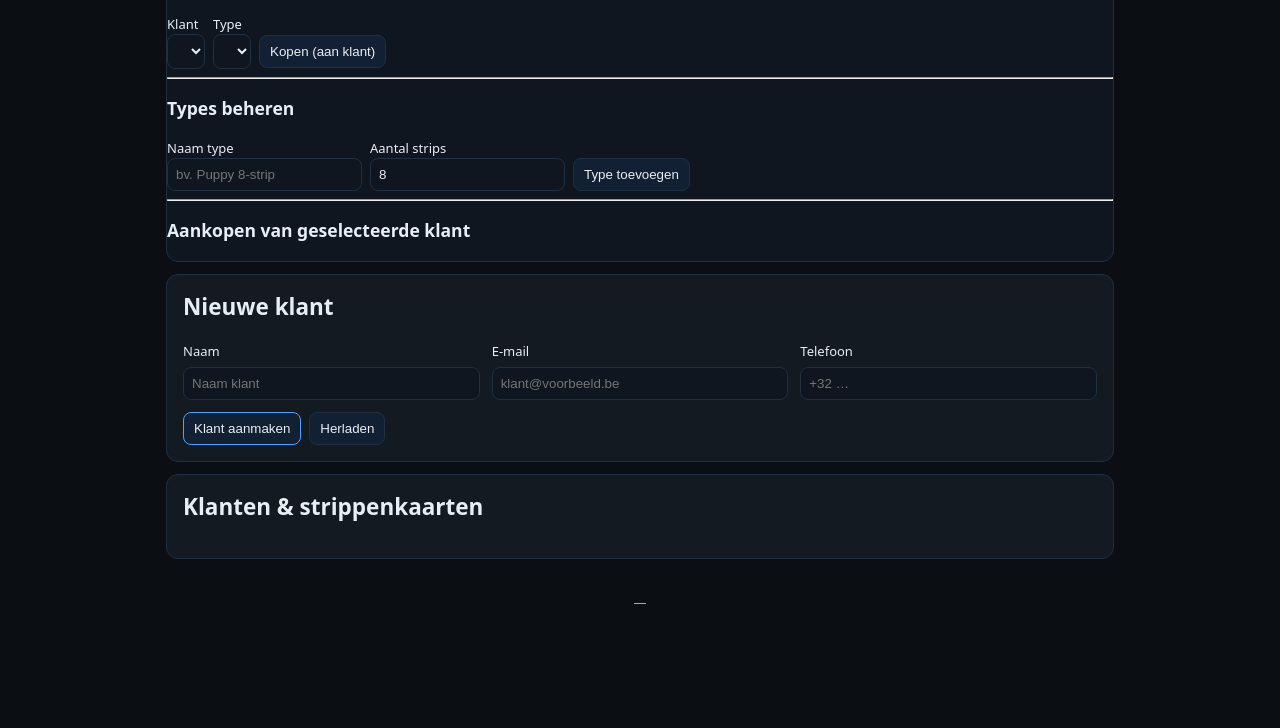
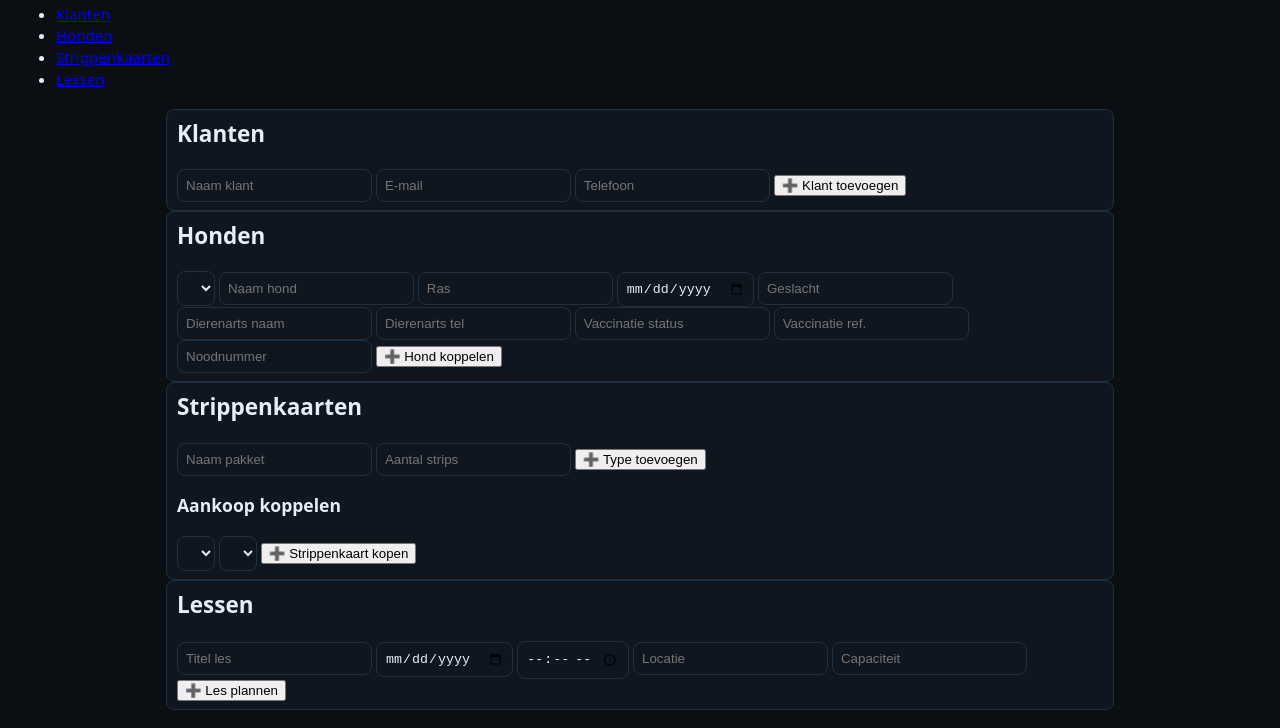
Before and after one commit to superhond-be/superhond-webapp, a website: page public/index.html in a window 1280 px wide. Shown: the part 113-841 px from the top of the page. Before the commit the page ends 800 px from the top, so only its background shows below. Drawn offline with Linux system fonts and the light colour scheme; no server answers.

Commit message:
Update index.html

```diff
--- a/public/index.html
+++ b/public/index.html
@@ -1,162 +1,94 @@
-<!doctype html>
+<!DOCTYPE html>
 <html lang="nl">
 <head>
-  <meta charset="utf-8" />
-  <meta name="viewport" content="width=device-width, initial-scale=1" />
+  <meta charset="UTF-8" />
   <title>Superhond Coach Portaal</title>
-  <link rel="stylesheet" href="/styles.css" />
+  <link rel="stylesheet" href="styles.css" />
 </head>
 <body>
+
   <header>
-    <div class="brand"><span class="emoji">🐾</span> <span>Superhond Coach Portaal</span></div>
-    <nav class="tabs">
-      <button class="tab is-active" data-tab="klanten">Klanten</button>
-      <button class="tab" data-tab="honden">Honden</button>
-      <button class="tab" data-tab="overzicht">Overzicht</button>
-      <button class="tab" data-tab="instellingen">Instellingen</button>
-      <button type="button" id="btn-seed" class="btn">Demo laden</button>
-<button type="button" id="btn-reset" class="btn">Reset</button>
-
-
-    </nav>
+    <h1>🐾 Superhond Coach Portaal</h1>
+    <p class="update-info">Laatst geüpdatet: <span id="lastUpdated"></span></p>
   </header>
 
+  <!-- Navigatie -->
+  <nav>
+    <ul>
+      <li><a href="#" data-tab="customers">Klanten</a></li>
+      <li><a href="#" data-tab="dogs">Honden</a></li>
+      <li><a href="#" data-tab="passes">Strippenkaarten</a></li>
+      <li><a href="#" data-tab="lessons">Lessen</a></li>
+    </ul>
+  </nav>
+
+  <!-- Tabs -->
   <main>
-
-<!-- Strippenkaarten (testen) -->
-<div class="card" id="passes-panel">
-  <h2>Strippenkaarten</h2>
-
-  <div class="row">
-    <div class="col">
-      <label for="passesCustomer">Klant</label>
-      <select id="passesCustomer"></select>
-    </div>
-    <div class="col">
-      <label for="passesType">Type</label>
-      <select id="passesType"></select>
-    </div>
-    <div class="col">
-      <label>&nbsp;</label>
-      <button id="btnBuyPass" class="btn">Kopen (aan klant)</button>
-    </div>
-  </div>
-
-  <hr>
-
-  <h3>Types beheren</h3>
-  <div class="row">
-    <div class="col">
-      <label for="newPassName">Naam type</label>
-      <input id="newPassName" type="text" placeholder="bv. Puppy 8-strip">
-    </div>
-    <div class="col">
-      <label for="newPassStrips">Aantal strips</label>
-      <input id="newPassStrips" type="number" min="1" value="8">
-    </div>
-    <div class="col">
-      <label>&nbsp;</label>
-      <button id="btnAddType" class="btn">Type toevoegen</button>
-    </div>
-  </div>
-
-  <hr>
-
-  <h3>Aankopen van geselecteerde klant</h3>
-  <div id="purchasesList" class="list"></div>
-</div>
-
-<!-- laad passes.js NA je bestaande app.js -->
-<script src="/passes.js"></script>
-
-    <!-- KLANTEN -->
-    <section id="tab-klanten" class="tabpane is-visible">
-      <div class="panel">
-        <h2>Nieuwe klant</h2>
-        <form id="form-add-customer" class="grid">
-          <label>Naam<input name="name" required placeholder="Naam klant" /></label>
-          <label>E-mail<input name="email" type="email" placeholder="klant@voorbeeld.be" /></label>
-          <label>Telefoon<input name="phone" placeholder="+32 …" /></label>
-          <div class="row">
-            <button type="submit" class="btn primary">Klant aanmaken</button>
-            <button type="button" id="btn-reload-customers" class="btn">Herladen</button>
-          </div>
-        </form>
-      </div>
-
-      <div class="panel">
-        <h2>Klanten & strippenkaarten</h2>
-        <div id="customers-list" class="list"></div>
-      </div>
+    <!-- Klanten -->
+    <section id="tab-customers" class="tab active">
+      <h2>Klanten</h2>
+      <form id="customerForm">
+        <input type="text" name="name" placeholder="Naam klant" required />
+        <input type="email" name="email" placeholder="E-mail" />
+        <input type="tel" name="phone" placeholder="Telefoon" />
+        <button type="submit">➕ Klant toevoegen</button>
+      </form>
+      <div id="customerList"></div>
     </section>
 
-    <!-- HONDEN -->
-    <section id="tab-honden" class="tabpane">
-      <div class="panel">
-        <h2>Hond koppelen aan klant</h2>
-        <form id="form-add-dog" class="grid">
-          <label>Klant<select id="dog-customer" name="customerId" required></select></label>
-          <label>Naam hond<input name="name" required /></label>
-          <label>Ras<input name="breed" /></label>
-          <label>Geboortedatum<input name="birthDate" type="date" /></label>
-          <label>Geslacht
-            <select name="sex">
-              <option value="-">-</option>
-              <option value="m">Reu (m)</option>
-              <option value="v">Teef (v)</option>
-            </select>
-          </label>
-          <label>Dierenarts – naam<input name="vetName" /></label>
-          <label>Dierenarts – telefoon<input name="vetPhone" /></label>
-          <label>Vaccinatiestatus<input name="vaccStatus" /></label>
-          <label>Inentingsboekje ref.<input name="bookletRef" /></label>
-          <label>Noodnummer<input name="emergencyPhone" /></label>
-          <div class="row">
-            <button type="submit" class="btn primary">Hond registreren</button>
-            <button type="button" id="btn-reload-dogs" class="btn">Herladen</button>
-          </div>
-        </form>
-      </div>
-
-      <div class="panel">
-        <h2>Alle honden</h2>
-        <div id="dogs-list" class="list"></div>
-      </div>
+    <!-- Honden -->
+    <section id="tab-dogs" class="tab">
+      <h2>Honden</h2>
+      <form id="dogForm">
+        <select name="customerId" required></select>
+        <input type="text" name="name" placeholder="Naam hond" required />
+        <input type="text" name="breed" placeholder="Ras" />
+        <input type="date" name="birthDate" />
+        <input type="text" name="sex" placeholder="Geslacht" />
+        <input type="text" name="vetName" placeholder="Dierenarts naam" />
+        <input type="tel" name="vetPhone" placeholder="Dierenarts tel" />
+        <input type="text" name="vaccineStatus" placeholder="Vaccinatie status" />
+        <input type="text" name="vaccineRef" placeholder="Vaccinatie ref." />
+        <input type="tel" name="emergencyPhone" placeholder="Noodnummer" />
+        <button type="submit">➕ Hond koppelen</button>
+      </form>
+      <div id="dogList"></div>
     </section>
 
-    <!-- OVERZICHT -->
-    <section id="tab-overzicht" class="tabpane">
-      <div class="panel">
-        <h2>API status & uitleg</h2>
-        <p class="muted">Gebruik dit portaal om klanten, honden en strippenkaarten te beheren.</p>
-        <ul>
-          <li><code>GET /api/customers</code></li>
-          <li><code>POST /api/customers</code></li>
-          <li><code>GET /api/dogs?customerId=…</code></li>
-          <li><code>POST /api/dogs/:customerId</code></li>
-          <li><code>GET /api/passes?customerId=…</code></li>
-          <li><code>POST /api/passes/:customerId</code></li>
-          <li><code>POST /api/passes/:customerId/:passId/use</code></li>
-          <li><code>POST /api/integrations/google/purchase</code> → pending aankoop aanmaken</li>
-          <li><code>GET /api/purchases/pending?email=…</code> → wachten op claim</li>
-          <li><code>POST /api/purchases/claim</code> → koppel pakket aan klant/hond</li>
-        </ul>
-      </div>
+    <!-- Strippenkaarten -->
+    <section id="tab-passes" class="tab">
+      <h2>Strippenkaarten</h2>
+      <form id="passTypeForm">
+        <input type="text" name="name" placeholder="Naam pakket" required />
+        <input type="number" name="strips" placeholder="Aantal strips" required />
+        <button type="submit">➕ Type toevoegen</button>
+      </form>
+      <div id="passTypeList"></div>
+
+      <h3>Aankoop koppelen</h3>
+      <form id="passBuyForm">
+        <select name="customerId" required></select>
+        <select name="typeId" required></select>
+        <button type="submit">➕ Strippenkaart kopen</button>
+      </form>
+      <div id="purchaseList"></div>
     </section>
 
-    <!-- INSTELLINGEN -->
-    <section id="tab-instellingen" class="tabpane">
-      <div class="panel">
-        <h2>Instellingen</h2>
-        <p class="muted">Instellingen volgen later.</p>
-      </div>
+    <!-- Lessen -->
+    <section id="tab-lessons" class="tab">
+      <h2>Lessen</h2>
+      <form id="lessonForm">
+        <input type="text" name="title" placeholder="Titel les" required />
+        <input type="date" name="date" required />
+        <input type="time" name="time" required />
+        <input type="text" name="location" placeholder="Locatie" />
+        <input type="number" name="capacity" placeholder="Capaciteit" />
+        <button type="submit">➕ Les plannen</button>
+      </form>
+      <div id="lessonList"></div>
     </section>
   </main>
 
-  <footer>
-    <span id="last-updated">—</span>
-  </footer>
-
-  <script src="/app.js" defer></script>
+  <script src="app.js"></script>
 </body>
 </html>
```
